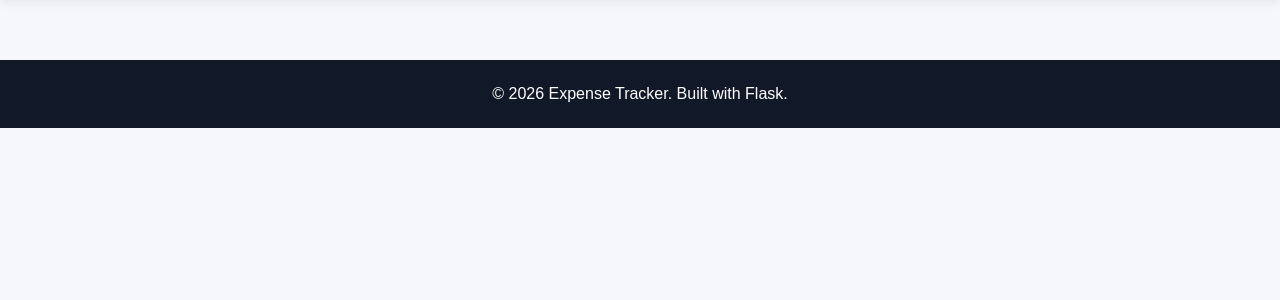
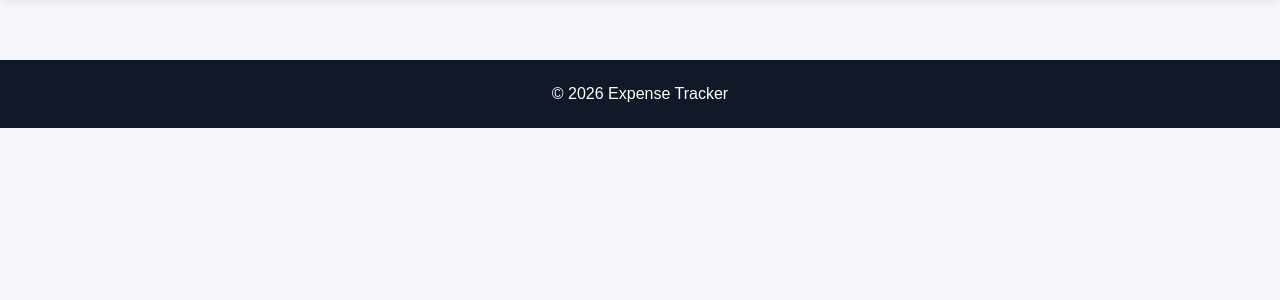
Before and after one commit to PriyaGupta44/Expense-Tracker-Web-App, a Python web app: template app/templates/base.html in a window 1280 px wide. Shown: the part 68-368 px from the top of the page. Run offline with Jinja, Linux system fonts and the light colour scheme; the template is opened without the code that fills it, so the values that code supplies are empty.

Commit message:
Modify: modifying templates of landing page

```diff
--- a/app/templates/base.html
+++ b/app/templates/base.html
@@ -42,7 +42,7 @@
 
         <div class="container">
 
-            <p>© 2026 Expense Tracker. Built with Flask.</p>
+            <p>© 2026 Expense Tracker</p>
 
         </div>
 
```
